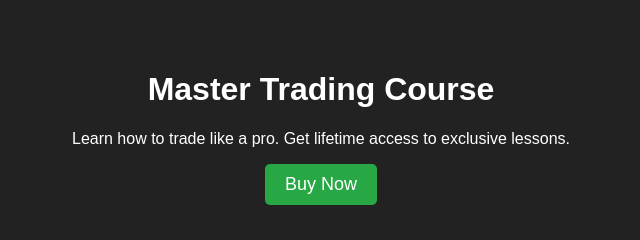
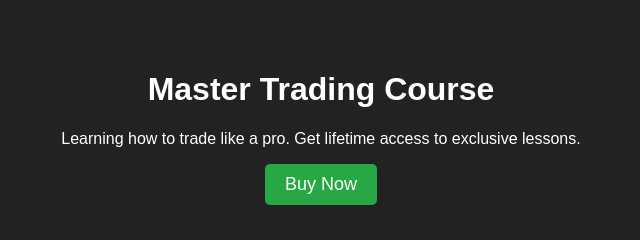
Before and after one commit to valract/zelcrek-website, a plain HTML site: page index.html in a window 1280 px wide. Shown: the top 240 px of the page, 319-959 px from the left. Drawn offline with Linux system fonts and the light colour scheme.

Commit message:
Update index.html

```diff
--- a/index.html
+++ b/index.html
@@ -9,7 +9,7 @@
 <body>
     <header>
         <h1>Master Trading Course</h1>
-        <p>Learn how to trade like a pro. Get lifetime access to exclusive lessons.</p>
+        <p>Learning how to trade like a pro. Get lifetime access to exclusive lessons.</p>
         <a href="https://buy.stripe.com/test_payment_link" class="btn">Buy Now</a>
     </header>
 
```
